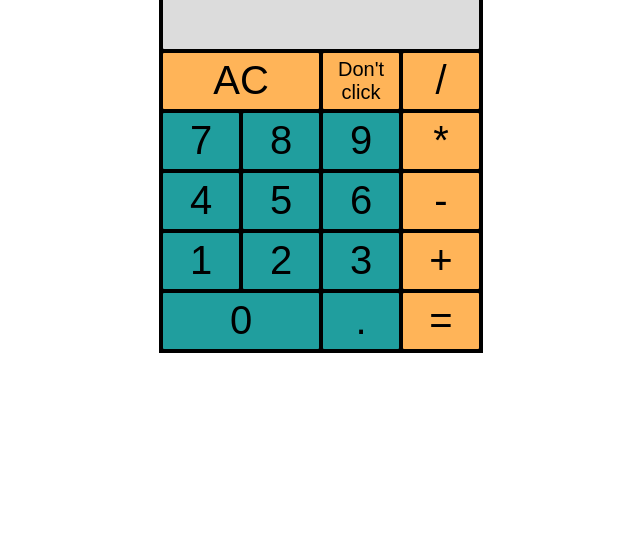
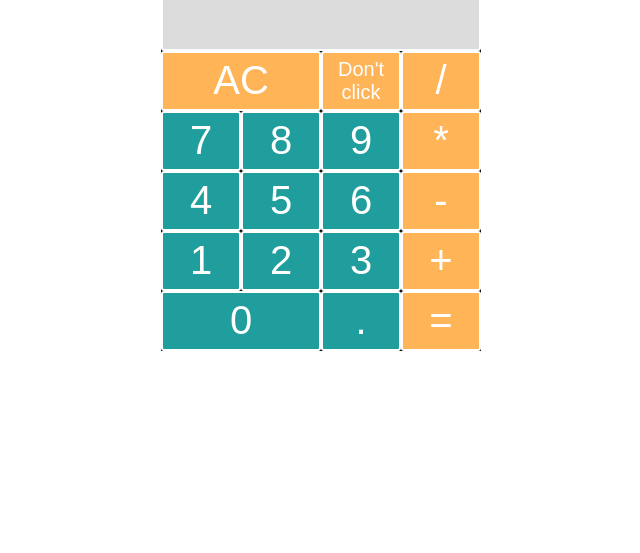
Before and after one commit to GodProZEE/Odin-Calculator, a plain HTML site: page index.html in a window 1280 px wide. Shown: the part 263-816 px from the top of the page, without its empty margins (319-959 px from the left). Drawn offline with Linux system fonts and the light colour scheme.

Commit message:
Change border colors to white
As suggested by my dearest bestie Riddhi, I changed border colors to white instead of black.

```diff
--- a/styles.css
+++ b/styles.css
@@ -1,5 +1,6 @@
 
 body, input, textarea, button {
+    color: white;
     font-weight: 400;
     font-style: normal;
     font-size: 40px;
@@ -18,7 +19,7 @@ body {
 .numeric {
     height: 60px;
     width: 80px;
-    border: 2px solid black;
+    border: 2px solid white;
     border-radius: 3px;
 }
 
@@ -35,7 +36,7 @@ body {
 .displayArea {
     height: 60px;
     width: auto;
-    border: 2px solid black;
+    border: 2px solid white;
     border-radius: 3px;
     background-color: gainsboro;
     display: flex;
@@ -52,21 +53,21 @@ body {
 .decimal {
     height: 60px;
     width: 80px;
-    border: 2px solid black;
+    border: 2px solid white;
     border-radius: 3px;
 }
 
 .zero {
     width: 160px;
     height: 60px;
-    border: 2px solid black;
+    border: 2px solid white;
     border-radius: 3px;
 }
 
 .entireCalculator {
     display: flex;
     flex-direction: column;
-    border: 2px solid black;
+    border: 2px solid white;
     background-color: black;
 
 }
@@ -88,7 +89,7 @@ body {
 .equals {
     height: 60px;
     width: 80px;
-    border: 2px solid black;
+    border: 2px solid white;
     border-radius: 3px;
     background-color: #ffb458;
 }
```
